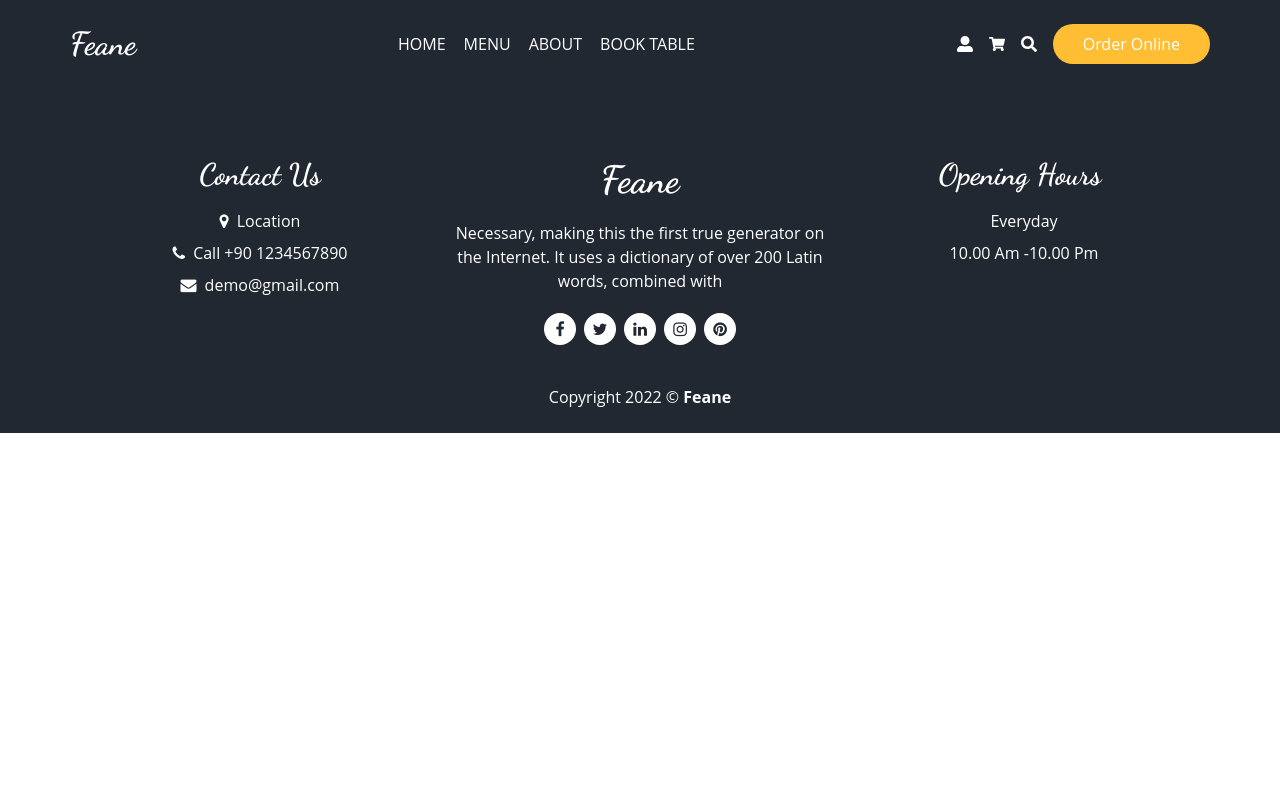
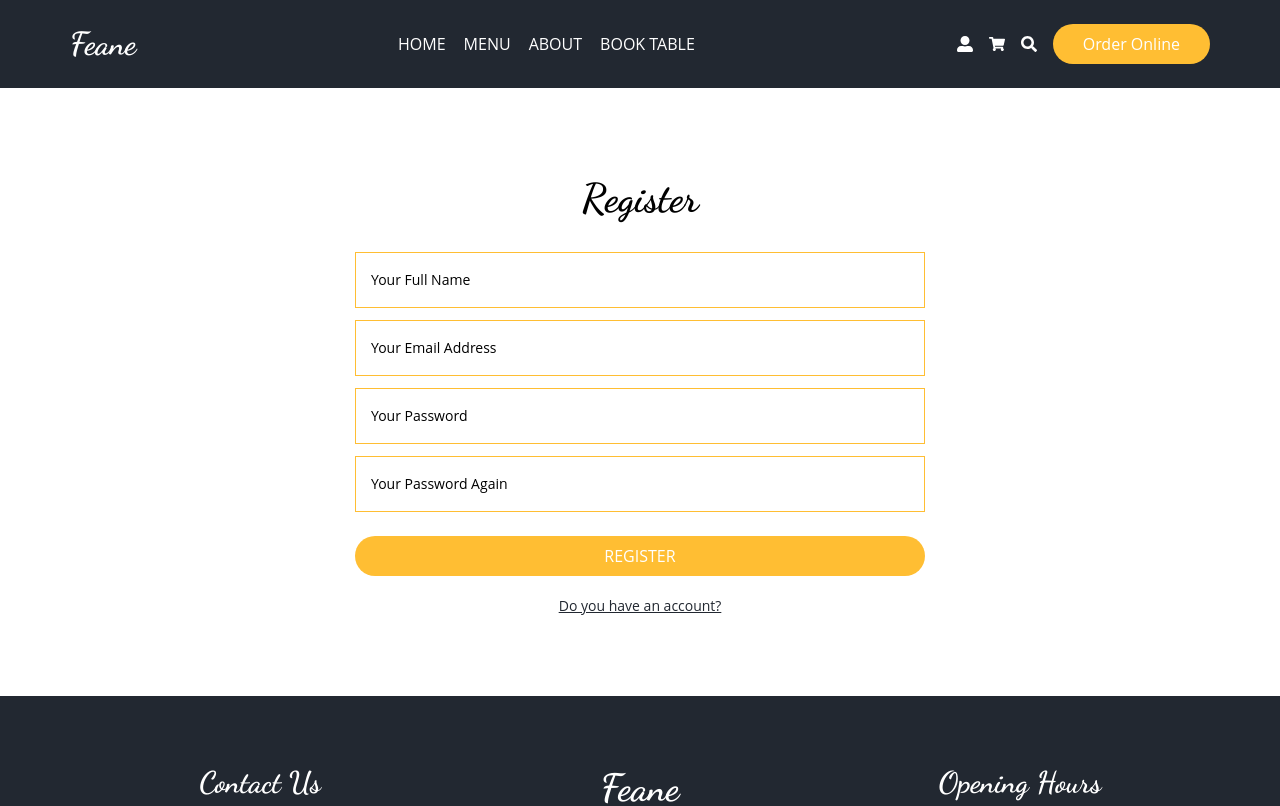
Before and after one commit to ilkeasagicayir/food-ordering, a Next.js app: page /auth/register in a window 1280 px wide. Shown: the top 806 px of the page. Built offline with nearby package versions, Linux system fonts and the light colour scheme.

Commit message:
Register Page

```diff
--- a/pages/auth/login.jsx
+++ b/pages/auth/login.jsx
@@ -47,7 +47,7 @@ const Login = () => {
         onSubmit={handleSubmit}
       >
         <Title addClass="text-[40px] mb-6">Login</Title>
-        <div className="flex flex-col gap-y-2 w-full">
+        <div className="flex flex-col gap-y-3 w-full">
           {inputs.map((input) => (
             <Input
               key={input.id}
--- a/pages/auth/register.jsx
+++ b/pages/auth/register.jsx
@@ -1,11 +1,93 @@
-import React from 'react'
+import { useFormik } from "formik";
+import Link from "next/link";
+import Input from "../../components/form/Input";
+import Title from "../../components/ui/Title";
+import { registerSchema } from "../../schema/register";
 
 const Register = () => {
+  const onSubmit = async (values, actions) => {
+    await new Promise((resolve) => setTimeout(resolve, 4000));
+    actions.resetForm();
+  };
+  const { values, errors, touched, handleSubmit, handleChange, handleBlur } =
+    useFormik({
+      initialValues: {
+        fullName: "",
+        email: "",
+        password: "",
+        confirmPassword: "",
+      },
+      onSubmit,
+      validationSchema: registerSchema,
+    });
+
+  const inputs = [
+    {
+      id: 1,
+      name: "fullName",
+      type: "text",
+      placeholder: "Your Full Name",
+      value: values.fullName,
+      errorMessage: errors.fullName,
+      touched: touched.fullName,
+    },
+    {
+      id: 2,
+      name: "email",
+      type: "email",
+      placeholder: "Your Email Address",
+      value: values.email,
+      errorMessage: errors.email,
+      touched: touched.email,
+    },
+    {
+      id: 3,
+      name: "password",
+      type: "password",
+      placeholder: "Your Password",
+      value: values.password,
+      errorMessage: errors.password,
+      touched: touched.password,
+    },
+    {
+      id: 4,
+      name: "confirmPassword",
+      type: "password",
+      placeholder: "Your Password Again",
+      value: values.confirmPassword,
+      errorMessage: errors.confirmPassword,
+      touched: touched.confirmPassword,
+    },
+  ];
+
   return (
-    <div>
+    <div className="container mx-auto">
+      <form
+        className="flex flex-col items-center my-20 md:w-1/2 w-full mx-auto"
+        onSubmit={handleSubmit}
+      >
+        <Title addClass="text-[40px] mb-6">Register</Title>
+        <div className="flex flex-col gap-y-3 w-full">
+          {inputs.map((input) => (
+            <Input
+              key={input.id}
+              {...input}
+              onChange={handleChange}
+              onBlur={handleBlur}
+            />
+          ))}
+        </div>
+        <div className="flex flex-col w-full gap-y-3 mt-6">
+          <button className="btn-primary">REGISTER</button>
+          <Link href="/auth/login">
+            <span className="text-sm underline cursor-pointer text-secondary flex flex-col items-center mt-2">
+              Do you have an account?
+            </span>
+          </Link>
+        </div>
+      </form>
+    </div>
+  );
+};
 
-    </div>
-  )
-}
-
-export default Register
+export default Register;
--- /dev/null
+++ b/schema/register.js
@@ -0,0 +1,14 @@
+import * as Yup from "yup";
+
+export const registerSchema = Yup.object({
+  fullName: Yup.string()
+    .required("Full name is required.")
+    .min(3, "Full name must be at least 3 characters."),
+  email: Yup.string().required("Email is required.").email("Email is invalid."),
+  password: Yup.string()
+    .required("Password is required.")
+    .min(6, "Password must be at least 6 characters."),
+  confirmPassword: Yup.string()
+    .required("Confirm password is required.")
+    .oneOf([Yup.ref("password"), null], "Passwords must match."),
+});
```
